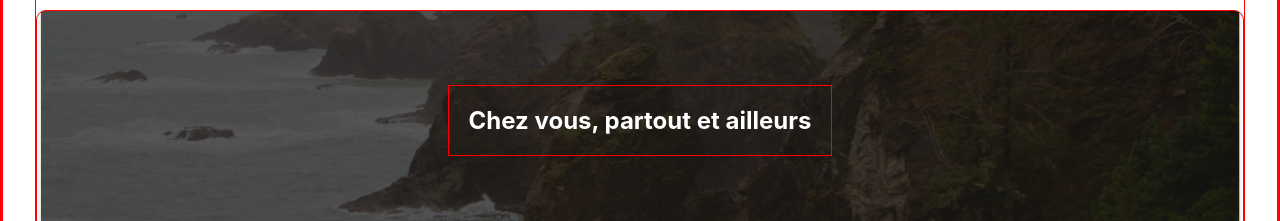
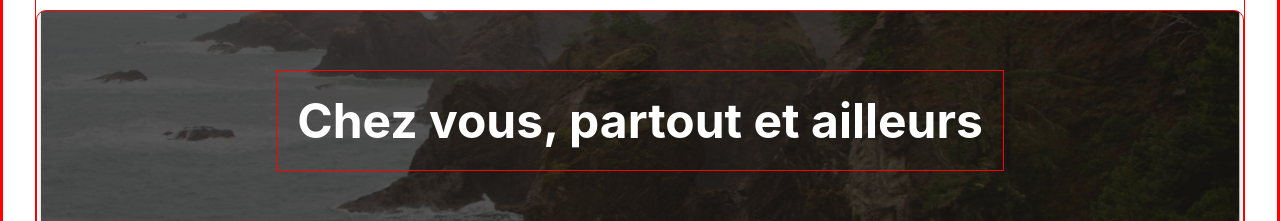
Before and after one commit to GuillaumeDon/kasa, a React (Create React App) app: page / in a window 1280 px wide. Shown: the part 348-569 px from the top of the page. Built offline with nearby package versions, Linux system fonts and the light colour scheme.

Commit message:
maj mineur

```diff
--- a/src/styles/_home.scss
+++ b/src/styles/_home.scss
@@ -43,6 +43,7 @@
 
             &-title{
                 text-align: center;
+                font-size: 48px;
             }
         }
     }}
--- a/src/styles/main.css
+++ b/src/styles/main.css
@@ -115,6 +115,7 @@ a {
   }
   .home-container-presentation-title {
     text-align: center;
+    font-size: 48px;
   }
 }
 .error-container {
```
Also changed, not shown: 1 other file (tests, documents, lock files or other folders).
